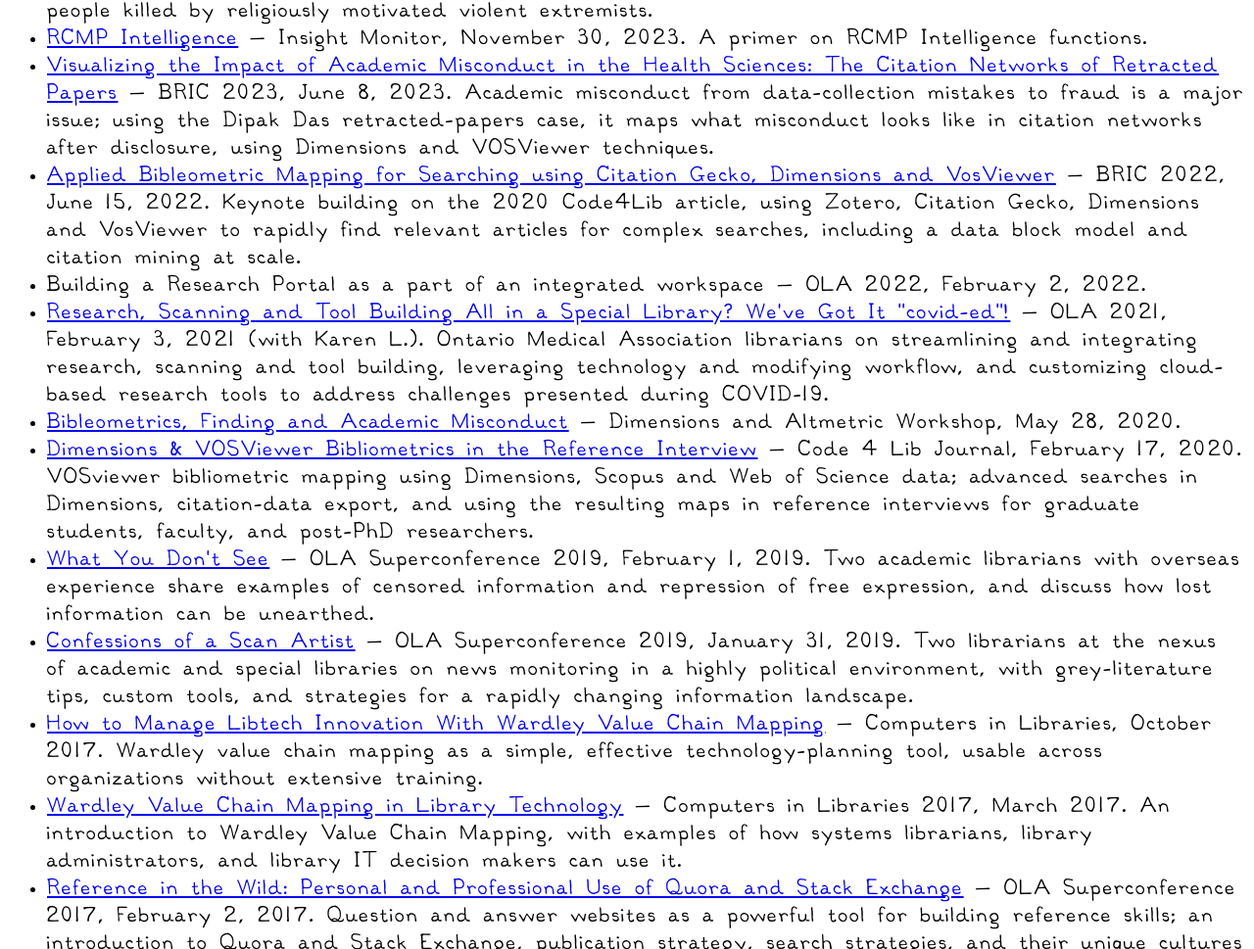
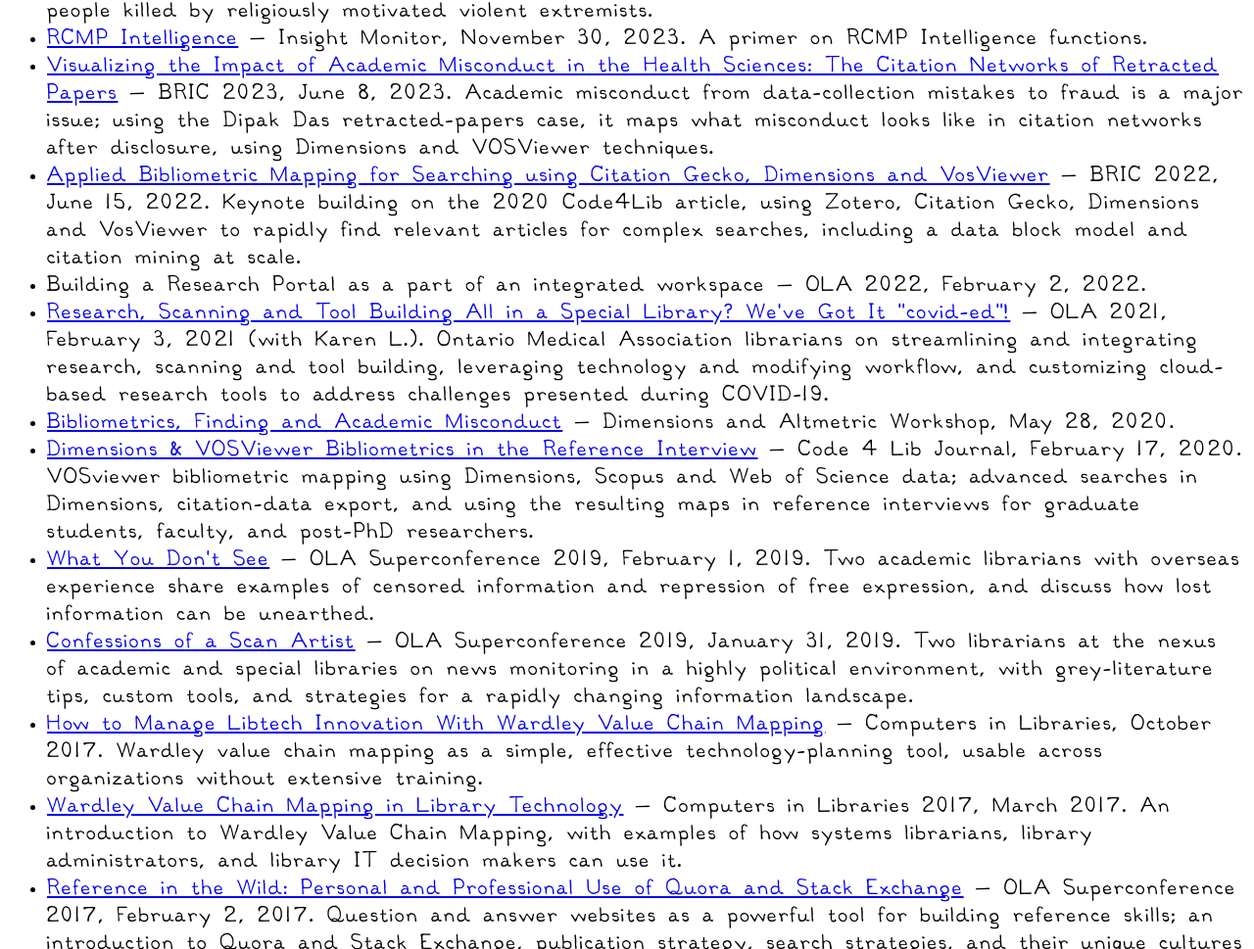
Before and after one commit to brettlwilliams/BW-Website, a plain HTML site: page index.html in a window 1280 px wide. Shown: the part 2055-3024 px from the top of the page at 98% size. Drawn offline with Linux system fonts and the light colour scheme.

Commit message:
Fix 'Bibleometric(s)' spelling in two Publications titles

```diff
--- a/index.html
+++ b/index.html
@@ -65,10 +65,10 @@ img {
 <li><a href="https://newsletter.insightthreatintel.com/p/rising-threat-the-surge-of-ideologically?utm_source=post-email-title&amp;publication_id=329102&amp;post_id=148275657" target="_blank" rel="noopener">Rising Threat: The Surge of Ideologically-Driven Terrorism in Canada</a> — Insight Monitor, September 5, 2024. On the terrorism threat in Canada; since 2004 ideologically motivated violent extremists have been responsible for the majority of terrorist attacks in Canada and have killed three times the number of people killed by religiously motivated violent extremists.</li>
 <li><a href="https://newsletter.insightthreatintel.com/p/rcmp-intelligence" target="_blank" rel="noopener">RCMP Intelligence</a> — Insight Monitor, November 30, 2023. A primer on RCMP Intelligence functions.</li>
 <li><a href="https://docs.google.com/presentation/d/1-qHwvF0o2nPNlrEJW-qnC2S-IRNxsmQndavTBWrkdrM/edit?usp=sharing" target="_blank" rel="noopener">Visualizing the Impact of Academic Misconduct in the Health Sciences: The Citation Networks of Retracted Papers</a> — BRIC 2023, June 8, 2023. Academic misconduct from data-collection mistakes to fraud is a major issue; using the Dipak Das retracted-papers case, it maps what misconduct looks like in citation networks after disclosure, using Dimensions and VOSViewer techniques.</li>
-<li><a href="https://docs.google.com/presentation/d/1Z0j20SgOakhe4pWBK-F9GQliwLu_wbpQ7cr8jZG4ncc/edit?usp=sharing" target="_blank" rel="noopener">Applied Bibleometric Mapping for Searching using Citation Gecko, Dimensions and VosViewer</a> — BRIC 2022, June 15, 2022. Keynote building on the 2020 Code4Lib article, using Zotero, Citation Gecko, Dimensions and VosViewer to rapidly find relevant articles for complex searches, including a data block model and citation mining at scale.</li>
+<li><a href="https://docs.google.com/presentation/d/1Z0j20SgOakhe4pWBK-F9GQliwLu_wbpQ7cr8jZG4ncc/edit?usp=sharing" target="_blank" rel="noopener">Applied Bibliometric Mapping for Searching using Citation Gecko, Dimensions and VosViewer</a> — BRIC 2022, June 15, 2022. Keynote building on the 2020 Code4Lib article, using Zotero, Citation Gecko, Dimensions and VosViewer to rapidly find relevant articles for complex searches, including a data block model and citation mining at scale.</li>
 <li>Building a Research Portal as a part of an integrated workspace — OLA 2022, February 2, 2022.</li>
 <li><a href="https://cdmcd.co/Qq4dKx" target="_blank" rel="noopener">Research, Scanning and Tool Building All in a Special Library? We've Got It "covid-ed"!</a> — OLA 2021, February 3, 2021 (with Karen L.). Ontario Medical Association librarians on streamlining and integrating research, scanning and tool building, leveraging technology and modifying workflow, and customizing cloud-based research tools to address challenges presented during COVID-19.</li>
-<li><a href="https://www.dimensions.ai/webinars/new-metrics-for-benchmarking-and-analysis-in-canada-and-beyond-an-interactive-dimensions-and-altmetric-workshop/" target="_blank" rel="noopener">Bibleometrics, Finding and Academic Misconduct</a> — Dimensions and Altmetric Workshop, May 28, 2020.</li>
+<li><a href="https://www.dimensions.ai/webinars/new-metrics-for-benchmarking-and-analysis-in-canada-and-beyond-an-interactive-dimensions-and-altmetric-workshop/" target="_blank" rel="noopener">Bibliometrics, Finding and Academic Misconduct</a> — Dimensions and Altmetric Workshop, May 28, 2020.</li>
 <li><a href="https://journal.code4lib.org/articles/14964" target="_blank" rel="noopener">Dimensions &amp; VOSViewer Bibliometrics in the Reference Interview</a> — Code 4 Lib Journal, February 17, 2020. VOSviewer bibliometric mapping using Dimensions, Scopus and Web of Science data; advanced searches in Dimensions, citation-data export, and using the resulting maps in reference interviews for graduate students, faculty, and post-PhD researchers.</li>
 <li><a href="https://docs.google.com/presentation/d/1cmXYCiBYk9iMhDDa46m_3jSXnb03Jg2L_tNas2ntKA0/edit?usp=sharing" target="_blank" rel="noopener">What You Don't See</a> — OLA Superconference 2019, February 1, 2019. Two academic librarians with overseas experience share examples of censored information and repression of free expression, and discuss how lost information can be unearthed.</li>
 <li><a href="https://docs.google.com/presentation/d/1GPih76AzxqEWPsyvPLHR9jN0t38Xo1cS1a9dSPkuxHA/edit?usp=sharing" target="_blank" rel="noopener">Confessions of a Scan Artist</a> — OLA Superconference 2019, January 31, 2019. Two librarians at the nexus of academic and special libraries on news monitoring in a highly political environment, with grey-literature tips, custom tools, and strategies for a rapidly changing information landscape.</li>
```
